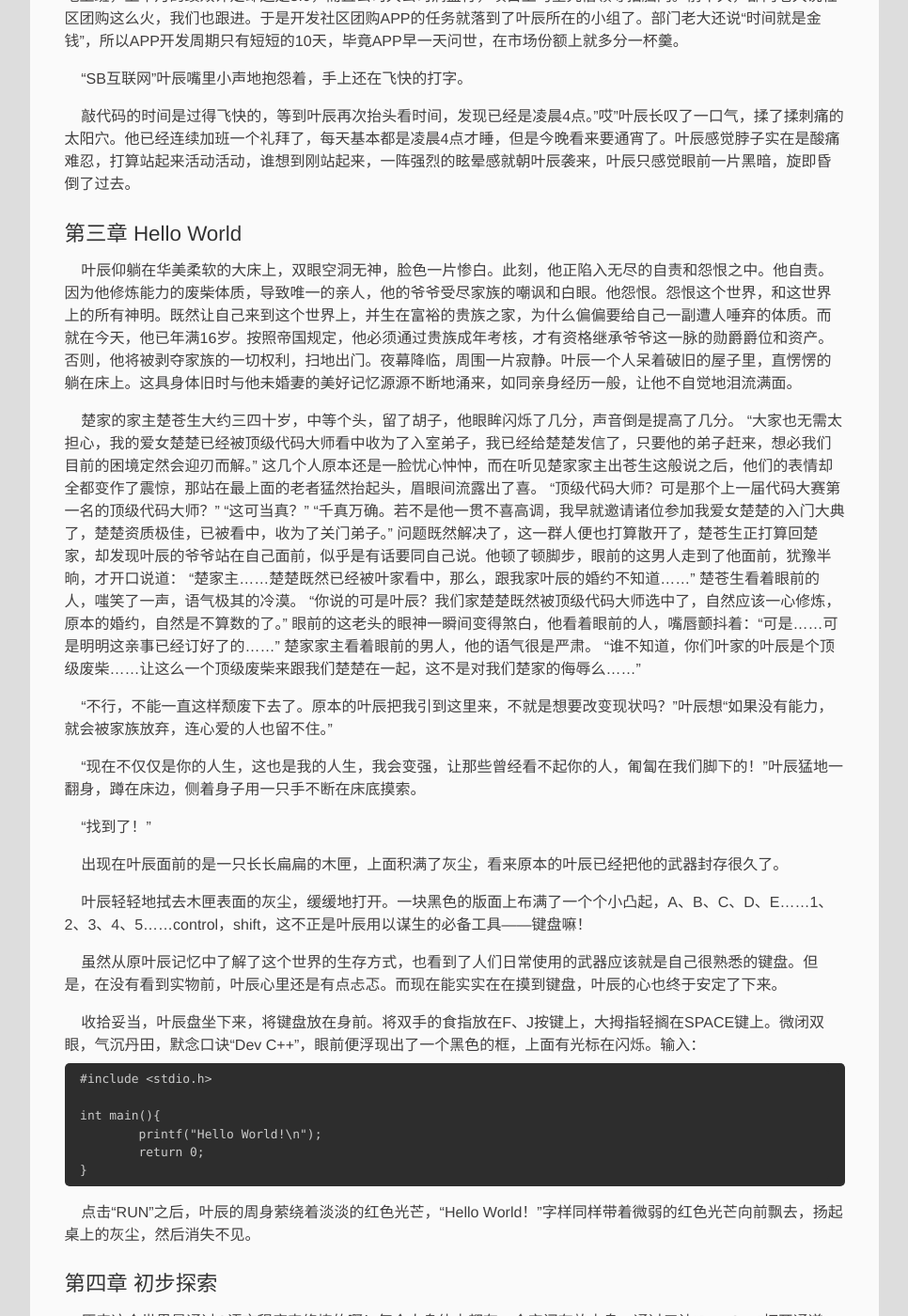
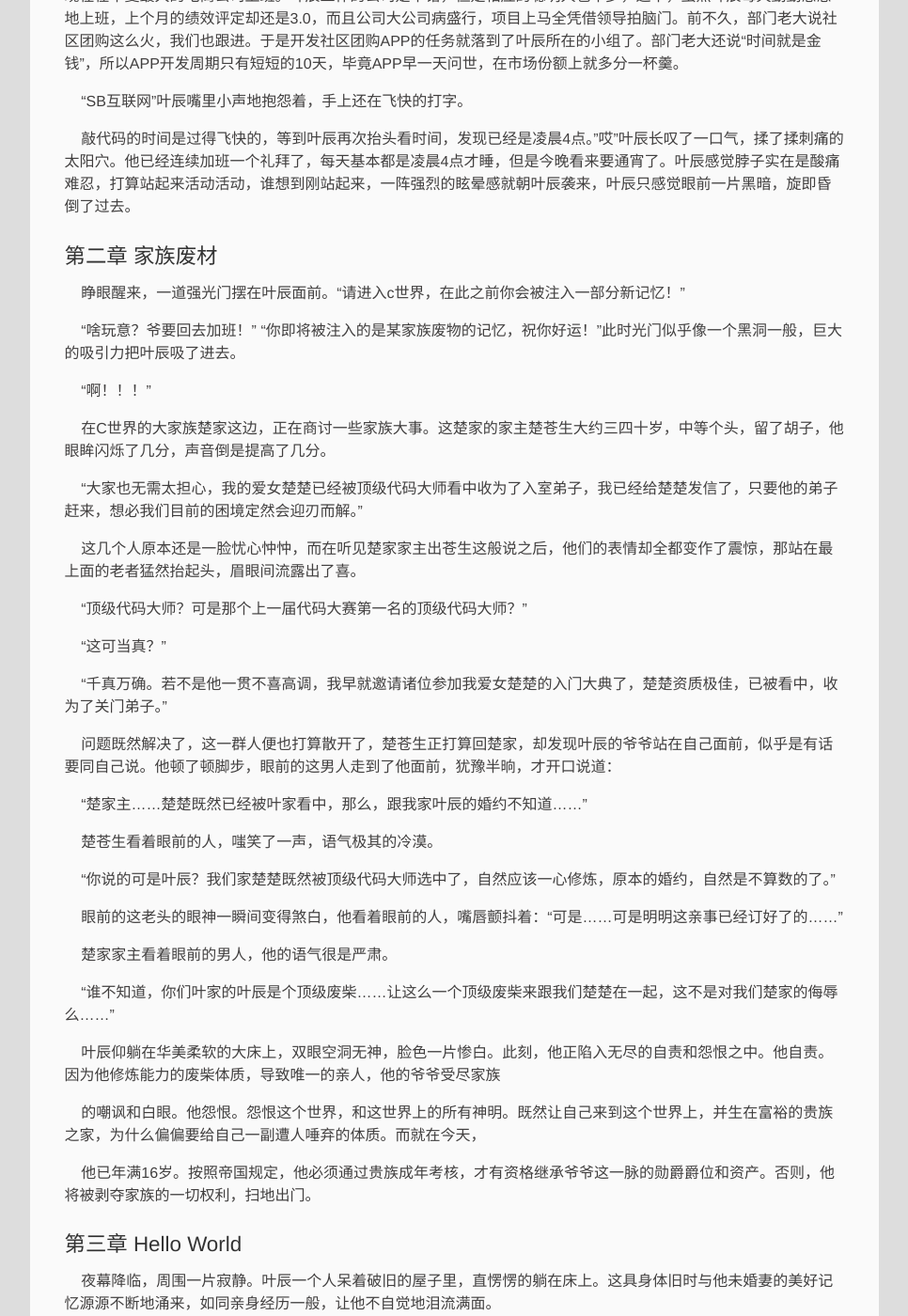
Before and after one commit to Simpleyyt/jekyll-jacman, a Jekyll site: the page built from _posts/2020-12-15-a-novel.md, in a window 1280 px wide and 1400 px high, scrolled down 842 px. Shown: the whole window at 94% size, without its empty margins (6-972 px from the left). Built offline with Jekyll 4.4.1, drawn with Linux system fonts in a browser that asks for light colours; some of the changed text lies outside the part shown.

Commit message:
Update 2020-12-15-a-novel.md

````diff
--- a/_posts/2020-12-15-a-novel.md
+++ b/_posts/2020-12-15-a-novel.md
@@ -30,23 +29,50 @@ description: 呃，天马行空，供君一笑。
 
 &nbsp;&nbsp;&nbsp;&nbsp;敲代码的时间是过得飞快的，等到叶辰再次抬头看时间，发现已经是凌晨4点。"哎"叶辰长叹了一口气，揉了揉刺痛的太阳穴。他已经连续加班一个礼拜了，每天基本都是凌晨4点才睡，但是今晚看来要通宵了。叶辰感觉脖子实在是酸痛难忍，打算站起来活动活动，谁想到刚站起来，一阵强烈的眩晕感就朝叶辰袭来，叶辰只感觉眼前一片黑暗，旋即昏倒了过去。
 
+### 第二章 家族废材
+
+&nbsp;&nbsp;&nbsp;&nbsp;睁眼醒来，一道强光门摆在叶辰面前。“请进入c世界，在此之前你会被注入一部分新记忆！”
+
+&nbsp;&nbsp;&nbsp;&nbsp;“啥玩意？爷要回去加班！” “你即将被注入的是某家族废物的记忆，祝你好运！”此时光门似乎像一个黑洞一般，巨大的吸引力把叶辰吸了进去。
+
+&nbsp;&nbsp;&nbsp;&nbsp;“啊！！！”
+
+&nbsp;&nbsp;&nbsp;&nbsp;在C世界的大家族楚家这边，正在商讨一些家族大事。这楚家的家主楚苍生大约三四十岁，中等个头，留了胡子，他眼眸闪烁了几分，声音倒是提高了几分。
+
+&nbsp;&nbsp;&nbsp;&nbsp;“大家也无需太担心，我的爱女楚楚已经被顶级代码大师看中收为了入室弟子，我已经给楚楚发信了，只要他的弟子赶来，想必我们目前的困境定然会迎刃而解。”
+
+&nbsp;&nbsp;&nbsp;&nbsp;这几个人原本还是一脸忧心忡忡，而在听见楚家家主出苍生这般说之后，他们的表情却全都变作了震惊，那站在最上面的老者猛然抬起头，眉眼间流露出了喜。
+
+&nbsp;&nbsp;&nbsp;&nbsp;“顶级代码大师？可是那个上一届代码大赛第一名的顶级代码大师？”
+
+&nbsp;&nbsp;&nbsp;&nbsp;“这可当真？”
+
+&nbsp;&nbsp;&nbsp;&nbsp;“千真万确。若不是他一贯不喜高调，我早就邀请诸位参加我爱女楚楚的入门大典了，楚楚资质极佳，已被看中，收为了关门弟子。”
+
+&nbsp;&nbsp;&nbsp;&nbsp;问题既然解决了，这一群人便也打算散开了，楚苍生正打算回楚家，却发现叶辰的爷爷站在自己面前，似乎是有话要同自己说。他顿了顿脚步，眼前的这男人走到了他面前，犹豫半晌，才开口说道：
+
+&nbsp;&nbsp;&nbsp;&nbsp;“楚家主……楚楚既然已经被叶家看中，那么，跟我家叶辰的婚约不知道……”
+
+&nbsp;&nbsp;&nbsp;&nbsp;楚苍生看着眼前的人，嗤笑了一声，语气极其的冷漠。
+
+&nbsp;&nbsp;&nbsp;&nbsp;“你说的可是叶辰？我们家楚楚既然被顶级代码大师选中了，自然应该一心修炼，原本的婚约，自然是不算数的了。”
+
+&nbsp;&nbsp;&nbsp;&nbsp;眼前的这老头的眼神一瞬间变得煞白，他看着眼前的人，嘴唇颤抖着：“可是……可是明明这亲事已经订好了的……”
+
+&nbsp;&nbsp;&nbsp;&nbsp;楚家家主看着眼前的男人，他的语气很是严肃。
+
+&nbsp;&nbsp;&nbsp;&nbsp;“谁不知道，你们叶家的叶辰是个顶级废柴……让这么一个顶级废柴来跟我们楚楚在一起，这不是对我们楚家的侮辱么……”
+
+&nbsp;&nbsp;&nbsp;&nbsp;叶辰仰躺在华美柔软的大床上，双眼空洞无神，脸色一片惨白。此刻，他正陷入无尽的自责和怨恨之中。他自责。因为他修炼能力的废柴体质，导致唯一的亲人，他的爷爷受尽家族
+
+&nbsp;&nbsp;&nbsp;&nbsp;的嘲讽和白眼。他怨恨。怨恨这个世界，和这世界上的所有神明。既然让自己来到这个世界上，并生在富裕的贵族之家，为什么偏偏要给自己一副遭人唾弃的体质。而就在今天，
+
+&nbsp;&nbsp;&nbsp;&nbsp;他已年满16岁。按照帝国规定，他必须通过贵族成年考核，才有资格继承爷爷这一脉的勋爵爵位和资产。否则，他将被剥夺家族的一切权利，扫地出门。
+
+
 ### 第三章 Hello World
 
-&nbsp;&nbsp;&nbsp;&nbsp;叶辰仰躺在华美柔软的大床上，双眼空洞无神，脸色一片惨白。此刻，他正陷入无尽的自责和怨恨之中。他自责。因为他修炼能力的废柴体质，导致唯一的亲人，他的爷爷受尽家族的嘲讽和白眼。他怨恨。怨恨这个世界，和这世界上的所有神明。既然让自己来到这个世界上，并生在富裕的贵族之家，为什么偏偏要给自己一副遭人唾弃的体质。而就在今天，他已年满16岁。按照帝国规定，他必须通过贵族成年考核，才有资格继承爷爷这一脉的勋爵爵位和资产。否则，他将被剥夺家族的一切权利，扫地出门。夜幕降临，周围一片寂静。叶辰一个人呆着破旧的屋子里，直愣愣的躺在床上。这具身体旧时与他未婚妻的美好记忆源源不断地涌来，如同亲身经历一般，让他不自觉地泪流满面。
-
-&nbsp;&nbsp;&nbsp;&nbsp;楚家的家主楚苍生大约三四十岁，中等个头，留了胡子，他眼眸闪烁了几分，声音倒是提高了几分。
-“大家也无需太担心，我的爱女楚楚已经被顶级代码大师看中收为了入室弟子，我已经给楚楚发信了，只要他的弟子赶来，想必我们目前的困境定然会迎刃而解。”
-这几个人原本还是一脸忧心忡忡，而在听见楚家家主出苍生这般说之后，他们的表情却全都变作了震惊，那站在最上面的老者猛然抬起头，眉眼间流露出了喜。
-“顶级代码大师？可是那个上一届代码大赛第一名的顶级代码大师？”
-“这可当真？”
-“千真万确。若不是他一贯不喜高调，我早就邀请诸位参加我爱女楚楚的入门大典了，楚楚资质极佳，已被看中，收为了关门弟子。”
-问题既然解决了，这一群人便也打算散开了，楚苍生正打算回楚家，却发现叶辰的爷爷站在自己面前，似乎是有话要同自己说。他顿了顿脚步，眼前的这男人走到了他面前，犹豫半晌，才开口说道：
-“楚家主……楚楚既然已经被叶家看中，那么，跟我家叶辰的婚约不知道……”
-楚苍生看着眼前的人，嗤笑了一声，语气极其的冷漠。
-“你说的可是叶辰？我们家楚楚既然被顶级代码大师选中了，自然应该一心修炼，原本的婚约，自然是不算数的了。”
-眼前的这老头的眼神一瞬间变得煞白，他看着眼前的人，嘴唇颤抖着：“可是……可是明明这亲事已经订好了的……”
-楚家家主看着眼前的男人，他的语气很是严肃。
-“谁不知道，你们叶家的叶辰是个顶级废柴……让这么一个顶级废柴来跟我们楚楚在一起，这不是对我们楚家的侮辱么……”
+&nbsp;&nbsp;&nbsp;&nbsp;夜幕降临，周围一片寂静。叶辰一个人呆着破旧的屋子里，直愣愣的躺在床上。这具身体旧时与他未婚妻的美好记忆源源不断地涌来，如同亲身经历一般，让他不自觉地泪流满面。
 
 &nbsp;&nbsp;&nbsp;&nbsp;“不行，不能一直这样颓废下去了。原本的叶辰把我引到这里来，不就是想要改变现状吗？”叶辰想“如果没有能力，就会被家族放弃，连心爱的人也留不住。”
 
@@ -71,6 +97,7 @@ int main(){
 ```
 
 &nbsp;&nbsp;&nbsp;&nbsp;点击“RUN”之后，叶辰的周身萦绕着淡淡的红色光芒，“Hello World！”字样同样带着微弱的红色光芒向前飘去，扬起桌上的灰尘，然后消失不见。
+
 
 ### 第四章 初步探索
 
@@ -186,7 +213,7 @@ int main(){
 =======
 ### 终章 梦醒
 
-&nbsp;&nbsp;&nbsp;&nbsp;“叶辰！叶辰！！”一片黑暗中叶辰模模糊糊好像听到有人在大声喊自己的名字，“谁呀，谁还对本天才如此傲慢无礼”叶辰不由心想。叶辰下意识想睁开眼皮，却发现眼皮好重，“难道比武大会上有人嫉妒我英才，给我下了药？”林辰心中生出一阵惧意。
+&nbsp;&nbsp;&nbsp;&nbsp;“叶辰！叶辰！！”一片黑暗中叶辰模模糊糊好像听到有人在大声喊自己的名字，“谁呀，谁还对本天才如此傲慢无礼”叶辰不由心想。叶辰下意识想睁开眼皮，却发现眼皮好重，“爷还要准备去比武大赛呢？”林辰心中生出一丝愤怒之意。
 
 &nbsp;&nbsp;&nbsp;&nbsp;林辰费力睁开双眼，赫然发现站在自己面前的是主管陈浩。“APP做好了没呀，就在这里睡大觉！”陈浩的语气很不客气，“我我我。。。”林辰惊得一时结巴了起来，“我不是穿越到异世界了吗，怎么又穿越回来了”叶辰心想。陈浩看叶辰一幅没睡醒的样子，“你是不是不想干了呀，都这个节骨眼还在睡觉”“还有，我什么我，睡醒了就赶紧干活”陈浩瞪了叶辰一眼走开了。
 
````
Also changed, not shown: other parts of _posts/2020-12-15-a-novel.md (+1 -2 lines).
